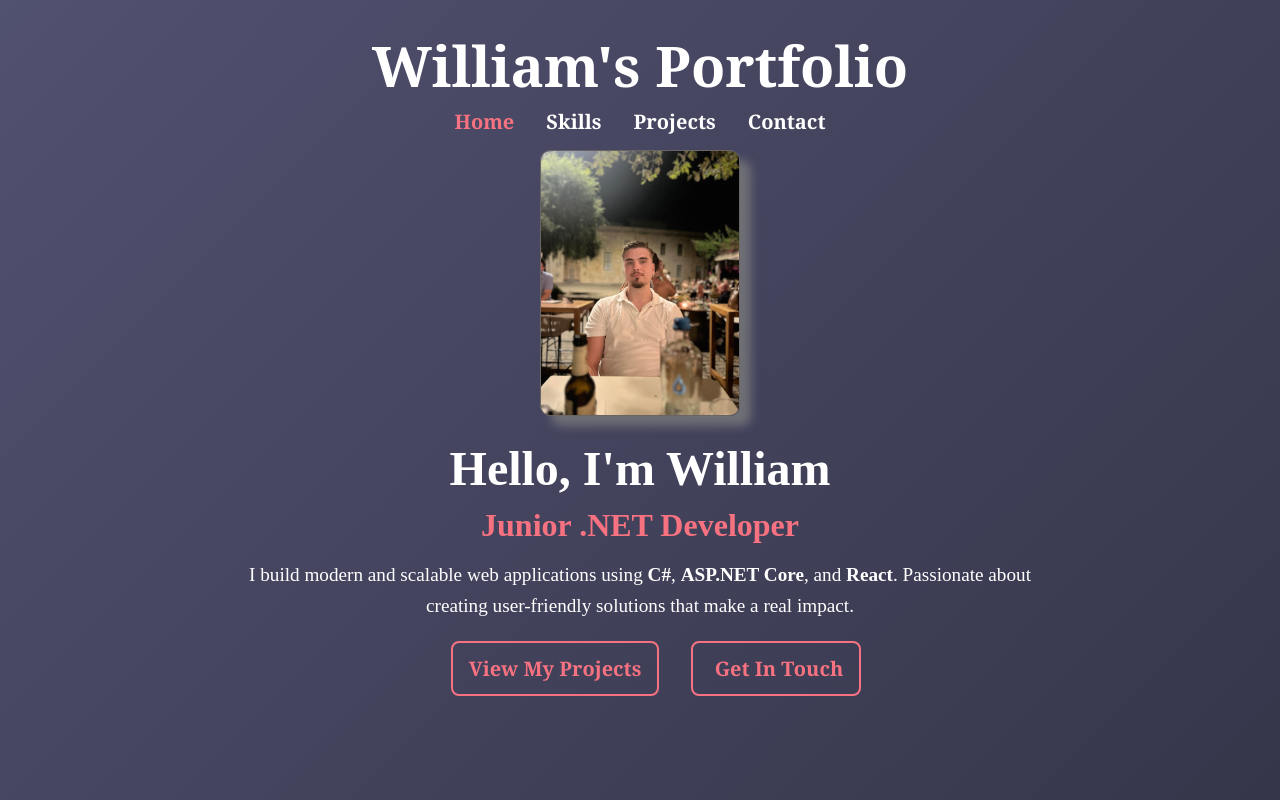
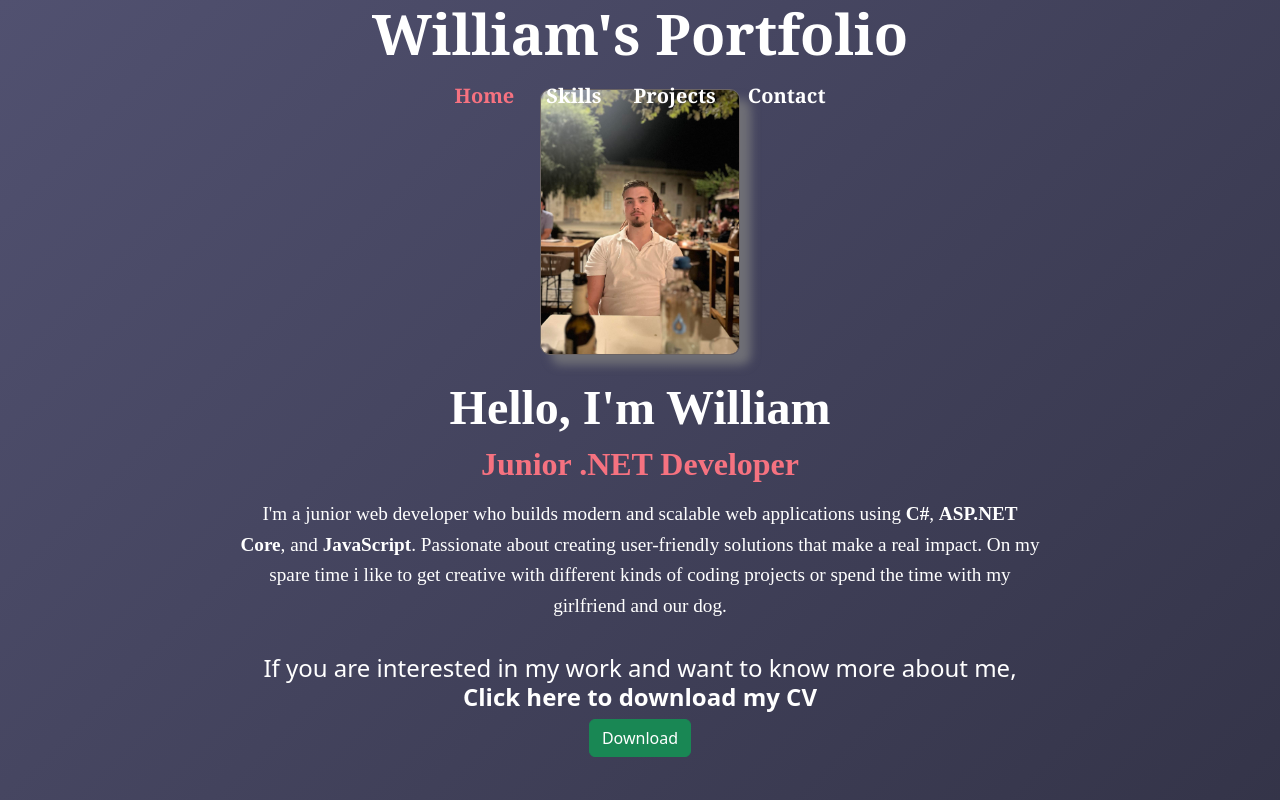
Before and after one commit to Mrhagg/Portfolio, a React (Create React App) app: page / in a window 1280 px wide. Shown: the top 800 px of the page. Built offline with nearby package versions, Linux system fonts and the light colour scheme; no server answers.

Commit message:
Added some responsive design for all my components except for the contact component. Also implemented an pdf download of my resume. Have some fixes to do in the css for certain parts of the mobile first design for everything to work smoothly when u switch between desktop and mobile.

```diff
--- a/src/Components/Header/Header.css
+++ b/src/Components/Header/Header.css
@@ -26,30 +26,12 @@
   display: inline-block;
   white-space: nowrap;
   overflow: hidden;
-  margin-top: 2rem;
-
 
   text-align: center;
   animation: typing 2s steps(21, end) forwards,
              blink 0.75s step-end forwards;
 }
 
-@media (max-width: 423px) {
-  .headline-text {
-    font-family: Cambria, Cochin, Georgia, Times, 'Times New Roman', serif;
-    font-weight: bold;
-    font-size: 35px;
-
-    display: inline-block;
-    white-space: nowrap;
-    overflow: hidden;
-
-    text-align: start;
-
-    animation: typing 2s steps(21, end) forwards,
-                          blink 0.75s step-end forwards;
-  }
-}
 
 @keyframes typing {
   0% { width: 0; opacity: 0; }
@@ -70,3 +52,30 @@ a {
   font-size: 20px;
 
 }
+
+@media (max-width: 423px) {
+  .App-header {
+    flex-direction: row;
+    justify-content: space-between;
+    align-items: center;
+    padding: 1rem 3rem;
+  }
+}
+
+@media (max-width: 423px) {
+  .headline-text {
+    font-family: Cambria, Cochin, Georgia, Times, 'Times New Roman', serif;
+    font-weight: bold;
+    font-size: 30px;
+    margin-bottom: 30px;
+    margin-left: 20px;
+    display: inline-block;
+    white-space: nowrap;
+    flex-shrink: 1;
+    max-width: 70%;
+    overflow: hidden;
+    text-align: center;
+    animation: typing 2s steps(19, end) forwards,
+                          blink 0.75s step-end forwards;
+  }
+}
--- a/src/Components/Header/Header.js
+++ b/src/Components/Header/Header.js
@@ -1,12 +1,15 @@
 import './Header.css'
 import Navbar from '../navbar/navbar';
-import { Link } from 'react-scroll';
 
 function Header() {
   return (
     <header className="App-header">
-      <h1 className="headline-text">William's Portfolio</h1>
-        <Navbar />
+      <div>
+        <h1 className="headline-text">William's Portfolio</h1>
+      </div>
+      <Navbar />
+
+
     </header>
   );
 }
--- a/src/Components/Hero/Hero.css
+++ b/src/Components/Hero/Hero.css
@@ -8,8 +8,9 @@
   padding: 2rem;
 }
 
-
-
+.img-logo {
+  margin-top: 4rem;
+}
 
 .hero-content {
   max-width: 800px;
@@ -36,6 +37,7 @@
   line-height: 1.6;
   font-family: 'Times New Roman', Times, serif;
 }
+
 
 .hero-buttons .hero-btn {
   background: transparent;
@@ -76,3 +78,41 @@
   border-color: #c06c84;
   color: white;
 }
+
+.download-link h4 {
+  color: #FFFFFF;
+  text-decoration: none;
+  font-weight: 500;
+  transition: 0.2s ease;
+}
+
+
+
+@media(max-width:423px) {
+  .hero h1 {
+    font-size: 40px;
+  }
+
+  .hero h2 {
+    font-size: 20px;
+  }
+
+  .hero p {
+    font-size: 18px;
+    justify-content: center;
+    text-align: start;
+  }
+
+  .hero h4 {
+    justify-content: center;
+    font-size: 20px;
+    margin-top: 2rem;
+  }
+
+}
+
+@media(max-width: 423px) {
+  .hero-buttons {
+    display: none;
+  }
+}
--- a/src/Components/Hero/Hero.js
+++ b/src/Components/Hero/Hero.js
@@ -1,6 +1,9 @@
 import './Hero.css';
 import { useState } from 'react';
 import WilliamPic from '../../images/williamhaggpic.jpg'
+import DownloadPDF from '../../DownloadPDF';
+
+
 
 function Hero() {
   const [activeBtn, setActiveBtn] = useState(null);
@@ -13,24 +16,17 @@ function Hero() {
         <h1>Hello, I'm William</h1>
         <h2>Junior .NET Developer</h2>
         <p>
-          I build modern and scalable web applications using <strong>C#</strong>, <strong>ASP.NET Core</strong>,
-          and <strong>React</strong>. Passionate about creating user-friendly solutions
-          that make a real impact.
+          I'm a junior web developer who builds modern and scalable web applications using <strong>C#</strong>, <strong>ASP.NET Core</strong>,
+          and <strong>JavaScript</strong>. Passionate about creating user-friendly solutions
+          that make a real impact. On my spare time i like to get creative with different kinds of coding projects or spend the time with my girlfriend and our dog.
         </p>
-       <div className="hero-buttons">
-          <a
-            href="#projects"
-            className={`hero-btn ${activeBtn === '#projects' ? 'active' : ''}`}
-            onClick={() => setActiveBtn('#projects')}
-          >View My Projects
-          </a>
-          <a
-            href="#contact"
-            className={`hero-btn-secondary ${activeBtn === '#contact' ? 'active' : ''}`}
-            onClick={() => setActiveBtn('#contact')}
-          > Get In Touch
-          </a>
+        <div className="cert">
+            <div className="download-link">
+              <h4>If you are interested in my work and want to know more about me, <strong>Click here to download my CV</strong></h4>
+              <a className="btn btn-success" href="CV.pdf" download="CV.pdf">Download</a>
+            </div>
         </div>
+
       </div>
       <div className="about-section">
       </div>
--- a/src/Components/Skills/skills.css
+++ b/src/Components/Skills/skills.css
@@ -34,9 +34,8 @@
   display: flex;
   justify-content: center;
   align-items: center;
-  height: 100vh;
+  height: 50vh;
   gap: 2rem;
-  margin-top: -10rem;
 }
 
 
@@ -102,3 +101,40 @@
   z-index: 2;
   position: relative;
 }
+
+@media(max-width:423px) {
+  .main-content {
+    margin-left: 1rem;
+
+  }
+
+   .main-content h2  {
+    font-size: 25px;
+    justify-content: center;
+    text-align: start;
+
+  }
+
+   .main-content p {
+    font-size: 15px;
+    margin-top: 20px;
+  }
+
+  .skills-grid {
+        display: flex;
+        flex-direction: column;
+        flex-wrap: wrap;
+        justify-content: center;
+        gap: 1.5rem;
+        margin-bottom: 5rem;
+        height: auto;
+        padding: 0 1rem;
+    }
+
+  .skill-item {
+    width: 100%;
+    max-width: 350px;
+  }
+
+
+}
--- a/src/Components/navbar/navbar.css
+++ b/src/Components/navbar/navbar.css
@@ -1,3 +1,7 @@
+header {
+  position: relative;
+  z-index: 1000;
+}
 .my-navbar a {
   color: #ffffff;
   text-decoration: none;
@@ -28,37 +32,25 @@
   gap: 2rem;
   align-items: center;
   justify-content: space-between;
+
 }
 
-/*Anpassad för liten skärm*/
 
 @media (max-width: 423px) {
-  .my-navbar{ display: none;}
   .menu-toggle {
     display: block;
     z-index: 1100;
-    position: absolute;
-    right: 10px;
+    color: #f67280;
+    flex-shrink: 0;
   }
-
-  /*Anpassad för mellanskärm*/
-  @media (min-width: 577px) and (max-width: 992px) {
-  .my-navbar { display: flex; flex-direction: row; }
-  .menu-toggle { display: none; }
-}
-
-/* Anpassad för storskärm */
-@media (min-width: 993px) {
-  .my-navbar { display: flex; flex-direction: row; }
-  .menu-toggle { display: none; }
-}
 
   .my-navbar {
     display: none;
     flex-direction: column;
     position: absolute;
-    top: 70px;
-    right: 20px;
+    top: 30px;
+    left: 10px;
+    z-index: 1000;
     background: rgba(28, 28, 40, 0.95);
     border-radius: 10px;
     padding: 1rem 2rem;
--- a/src/Components/navbar/navbar.js
+++ b/src/Components/navbar/navbar.js
@@ -24,7 +24,7 @@ function Navbar() {
       <Link
         to="home"
         smooth={true}
-        duration={500}
+        duration={100}
         spy={true}
         offset={-70}
         className={active === '#home' ? 'active' : ''}
@@ -36,7 +36,7 @@ function Navbar() {
       <Link
         to="skills"
         smooth={true}
-        duration={500}
+        duration={100}
         spy={true}
         offset={-70}
         className={active === '#skills' ? 'active' : ''}
@@ -49,7 +49,7 @@ function Navbar() {
       <Link
         to="projects"
         smooth={true}
-        duration={500}
+        duration={100}
         spy={true}
         offset={-70}
         className={active === '#projects' ? 'active' : ''}
@@ -62,7 +62,7 @@ function Navbar() {
         to="contact"
 
         smooth={true}
-        duration={500}
+        duration={100}
         spy={true}
         offset={-70}
         className={active === '#contact' ? 'active' : ''}
--- /dev/null
+++ b/src/DownloadPDF.js
@@ -0,0 +1,12 @@
+import React from 'react'
+import 'bootstrap/dist/css/bootstrap.min.css'
+
+function DownloadPDF() {
+  return (
+   <div className="d-flex align-items-center mt-5 justify-content-center">
+      <a className="btn btn-success" href="CV.pdf" download="CV.pdf">Download</a>
+   </div>
+  )
+}
+
+export default DownloadPDF
```
Also changed, not shown: 2 other files (tests, documents, lock files or other folders).
